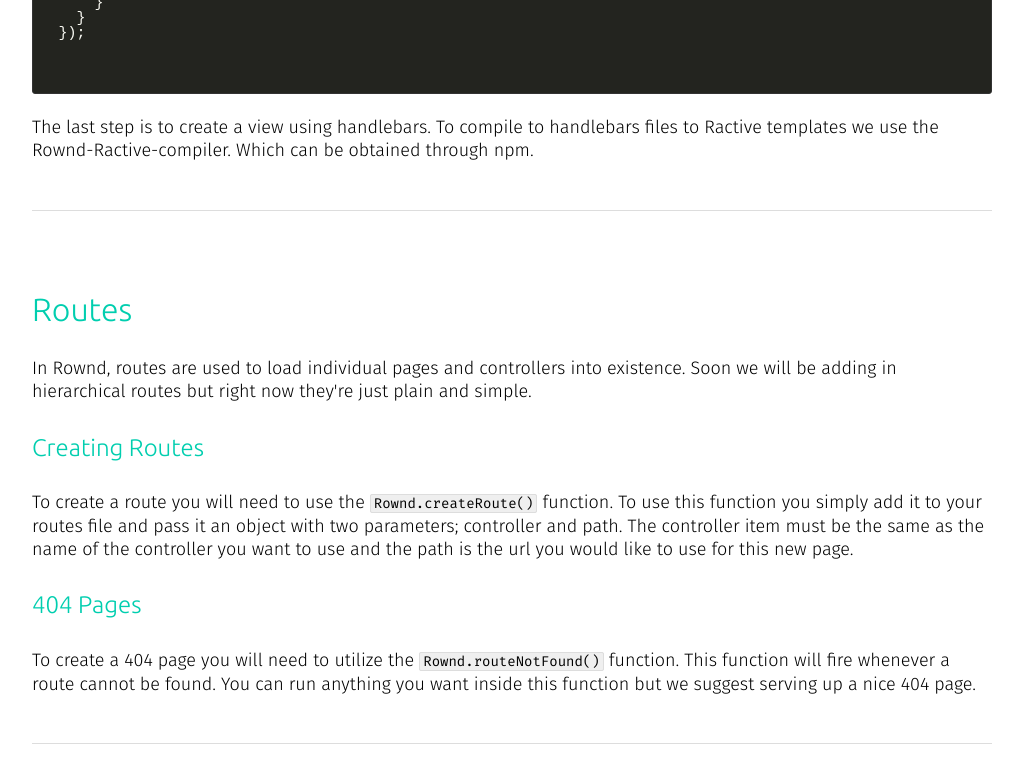
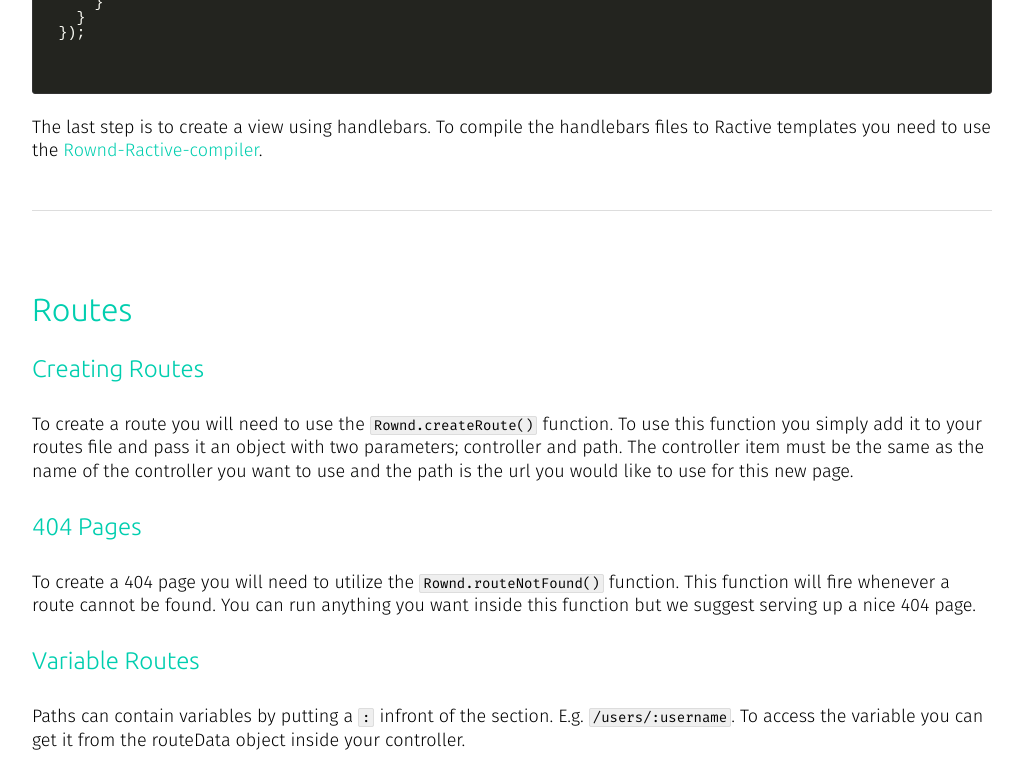
Before and after one commit to silverlight513/Rownd, a website: page index.html in a window 1280 px wide. Shown: the part 2400-3180 px from the top of the page, without its empty margins (128-1151 px from the left). Drawn offline with Linux system fonts and the light colour scheme; a web font is replaced by a local one.

Commit message:
added path variables and changing copy

```diff
--- a/index.html
+++ b/index.html
@@ -67,7 +67,7 @@
           <p>
           Rownd.js is a quick and simple Front-end framework. Lightweight and easier to build with than other MVC frameworks such as Angular.js or Ember.js.
           <br />
-          It uses <a href="http://www.ractivejs.org/">Ractive.js</a> at it's heart which makes rendering pages instant and allows two way data-binding with a
+          It uses <a href="http://www.ractivejs.org/">Ractive.js</a> at it's heart which makes rendering pages instant and offers two way data-binding with a
           pre-defined and user tested model API.
           </p>
         </div>
@@ -88,8 +88,7 @@
           Setting up Rownd.js is very simple, just download the <a href="http://silverlight513.github.io/Rownd-Start-up-kit/">Start up kit</a> and you're off.
           </p>
           <p>
-          Of course you don't have to use the Start up kit. You can just put it all together yourself. Just donwload Rownd and the Rownd template compiler. Put it all
-          together with your favorite build tool and build something cool.
+          You don't have to use the Start up kit. Just donwload Rownd and the Rownd template compiler. Put it all together with Grunt and build something cool.
           </p>
         </div>
         <div id="install">
@@ -152,8 +151,8 @@
             </code>
           </pre>
           <p>
-          The last step is to create a view using handlebars. To compile to handlebars files to Ractive templates we use the Rownd-Ractive-compiler. Which can be obtained
-          through npm.
+          The last step is to create a view using handlebars. To compile the handlebars files to Ractive templates you need to use the
+          <a href="https://www.npmjs.com/package/rownd-ractive-compiler">Rownd-Ractive-compiler</a>.
           </p>
         </div>
       </div>
@@ -165,10 +164,6 @@
               Routes
             </h3>
           </a>
-          <p>
-          In Rownd, routes are used to load individual pages and controllers into existence. Soon we will be adding in hierarchical routes but right now they're just plain and
-          simple.
-          </p>
         </div>
         <div id="creating-routes">
           <h4>Creating Routes</h4>
@@ -185,6 +180,13 @@
           anything you want inside this function but we suggest serving up a nice 404 page.
           </p>
         </div>
+        <div id="variable-routes">
+          <h4>Variable Routes</h4>
+          <p>
+          Paths can contain variables by putting a <code class="inline">:</code> infront of the section. E.g. <code class="inline">/users/:username</code>.
+          To access the variable you can get it from the routeData object inside your controller.
+          </p>
+        </div>
       </div>
       <div class="doc-section">
         <div id="templates">
@@ -195,7 +197,7 @@
             </h3>
           </a>
           <p>
-          Templates in Rownd are handlebar files that are rendered by <a href="http://www.ractivejs.org/">Ractive</a> into html. Because they are rendered by ractive they are
+          Templates in Rownd are handlebars files that are rendered by <a href="http://www.ractivejs.org/">Ractive</a> into html. Because they are rendered by ractive they are
           extremely quick to render. They also allow for two way data-binding between the controller and the template.
           </p>
         </div>
```
